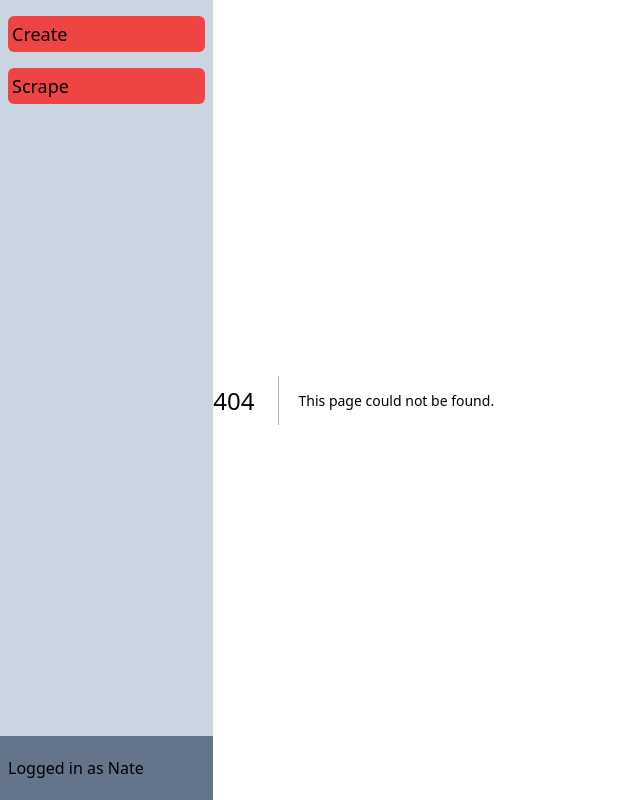
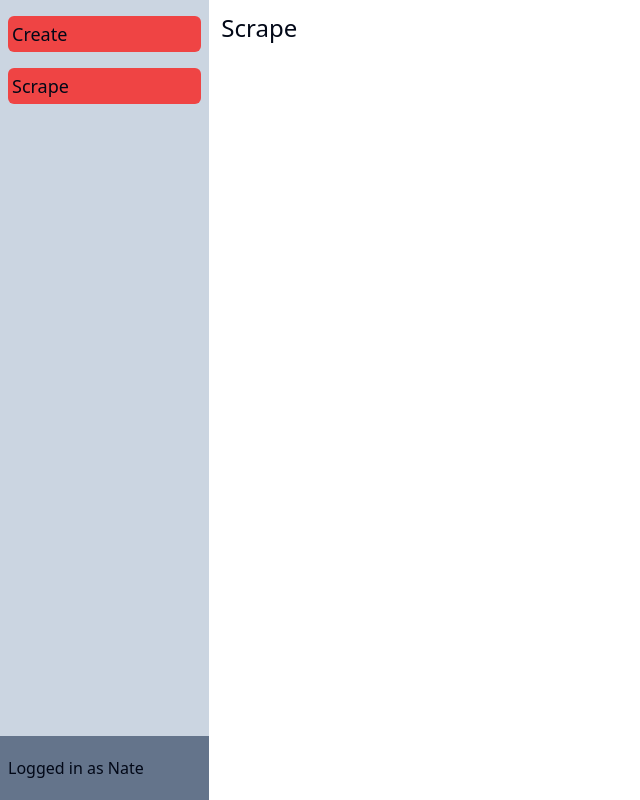
Before and after one commit to nateloeffel/email-surge-next, a Next.js app: page /scrape in a window 1280 px wide. Before the commit this address had no page. Shown: the whole page, without its empty margins (0-640 px from the left). Built offline with nearby package versions, Linux system fonts and the light colour scheme.

Commit message:
scraping functionality added

```diff
--- /dev/null
+++ b/app/scrape/page.tsx
@@ -0,0 +1,8 @@
+
+export default function Scrape() {
+	return (
+		<div className="m-3 w-full">
+			<h1 className="text-2xl">Scrape</h1>
+		</div>
+	);
+}
--- a/components/SideBar.tsx
+++ b/components/SideBar.tsx
@@ -1,22 +1,23 @@
 "use server";
 import Link from "next/link";
 
+function NavItem({ href, name }: { href: string; name: string }) {
+	return (
+		<Link
+			href={href}
+			className="text-sm font-medium transition-colors hover:text-primary p-1 w-full bg-red-500 hover:bg-red-800 rounded-md my-2"
+		>
+			<span className="text-lg">{name}</span>
+		</Link>
+	);
+}
+
 export const SideBar = () => {
 	return (
-		<div className="flex flex-col justify-between items-start bg-slate-300 w-1/6">
+		<div className="flex flex-col justify-between items-start bg-slate-300 w-64">
 			<nav className="flex flex-col justify-start items-center p-2 w-full">
-				<Link
-					href="/create"
-					className="text-sm font-medium transition-colors hover:text-primary p-1 w-full bg-red-500 rounded-md my-2"
-				>
-					<span className="text-lg">Create</span>
-				</Link>
-				<Link
-					href="/scrape"
-					className="text-sm font-medium transition-colors hover:text-primary p-1 w-full bg-red-500 rounded-md my-2"
-				>
-					<span className="text-lg">Scrape</span>
-				</Link>
+				<NavItem href="/create" name="Create" />
+				<NavItem href="/scrape" name="Scrape" />
 			</nav>
 			<div className="flex justify-between items-center h-16 bg-slate-500 w-full p-2">
 				{/* Auth */}
```
